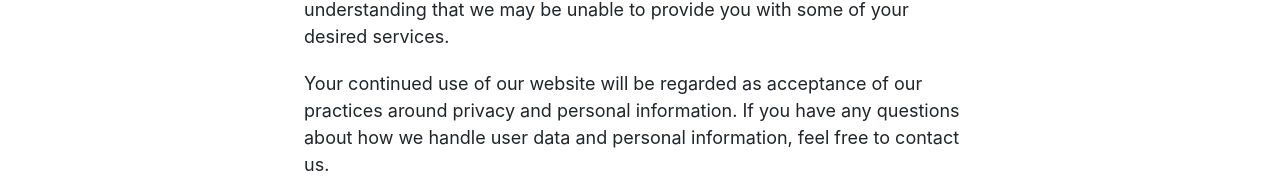
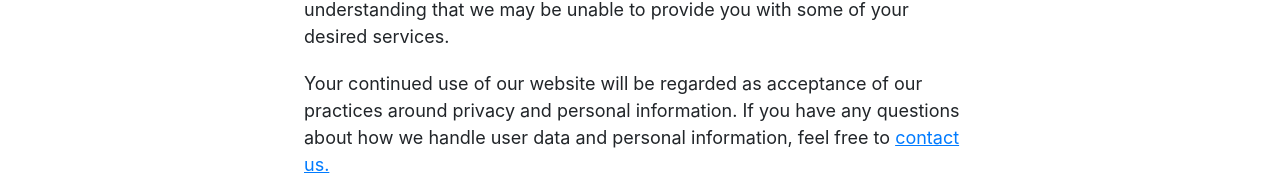
Before and after one commit to oliverproud/notify.is, a Next.js app: page /privacy in a window 1280 px wide. Shown: the part 759-952 px from the top of the page. Built offline with nearby package versions, Linux system fonts and the light colour scheme.

Commit message:
underline contact link in privacy policy

```diff
--- a/pages/privacy.js
+++ b/pages/privacy.js
@@ -26,7 +26,7 @@ export default function Privacy() {
         <p className="p-privacy">We don’t share any personally identifying information publicly or with third-parties, except when required to by law.</p>
         <p className="p-privacy">Our website may link to external sites that are not operated by us. Please be aware that we have no control over the content and practices of these sites, and cannot accept responsibility or liability for their respective privacy policies.</p>
         <p className="p-privacy">You are free to refuse our request for your personal information, with the understanding that we may be unable to provide you with some of your desired services.</p>
-        <p className="p-privacy">Your continued use of our website will be regarded as acceptance of our practices around privacy and personal information. If you have any questions about how we handle user data and personal information, feel free to contact us.</p>
+        <p className="p-privacy">Your continued use of our website will be regarded as acceptance of our practices around privacy and personal information. If you have any questions about how we handle user data and personal information, feel free to <Link href="/"><a className="privacy-contact">contact us.</a></Link></p>
         <p className="p-privacy">This policy is effective as of 25 June 2020.</p>
 
 
@@ -37,6 +37,12 @@ export default function Privacy() {
             margin-top: 20px;
             width: 100%;
           }
+          .privacy-contact {
+            text-decoration: underline;
+          }
+          .privacy-contact:hover {
+            text-decoration: none;
+          }
           `}
         </style>
       </div>
```
